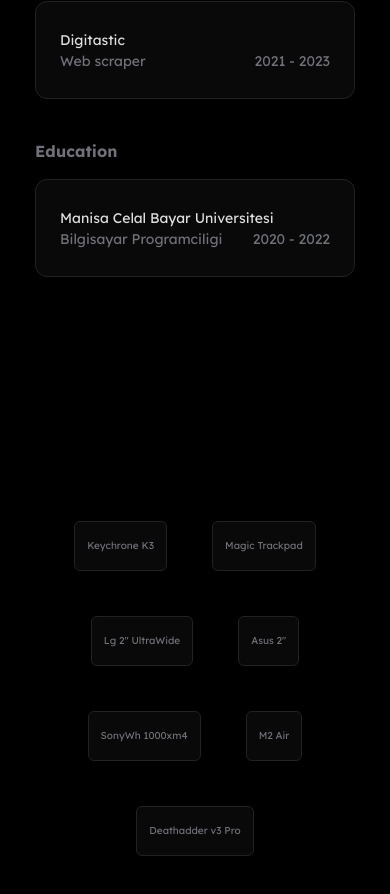
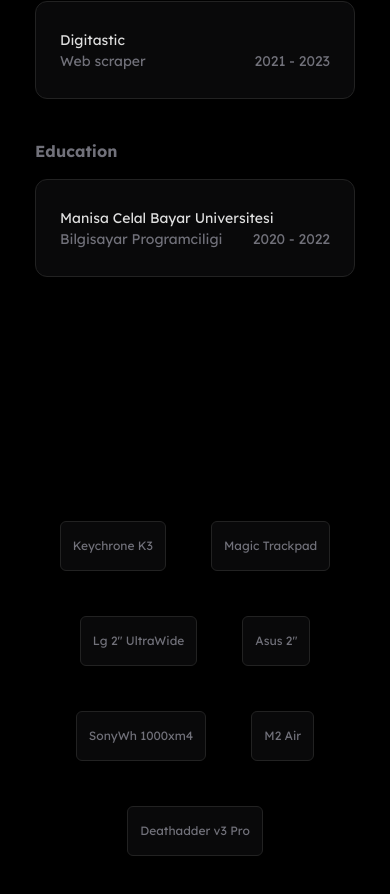
Before and after one commit to scikrikci/Huseyinsametcikrikci, a React (Vite) app: page / in a window 390 px wide. Shown: the part 1168-2062 px from the top of the page. Built offline with nearby package versions, Linux system fonts and the light colour scheme; a web font is replaced by a local one.

Commit message:
feat:uses text size change

```diff
--- a/src/pages/Home.jsx
+++ b/src/pages/Home.jsx
@@ -79,7 +79,7 @@
       </div>
       {/*  */}
 
-      <div className="flex flex-wrap gap-[45px] justify-center p-5 md:px-[30%] text-[10px] sm:text-[14px]">
+      <div className="flex flex-wrap gap-[45px] justify-center p-5 md:px-[30%] text-[12px] sm:text-[14px]">
         <div className="h-[50px] bg-[#09090a] border border-[#222222] hover:bg-[#0f0f0f] text-[#71717a] px-3 font-lexend flex items-center justify-center rounded-md">
           Keychrone K3
         </div>
```
